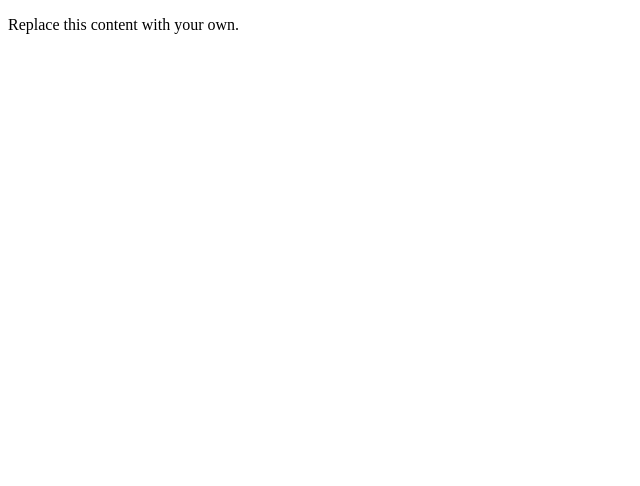
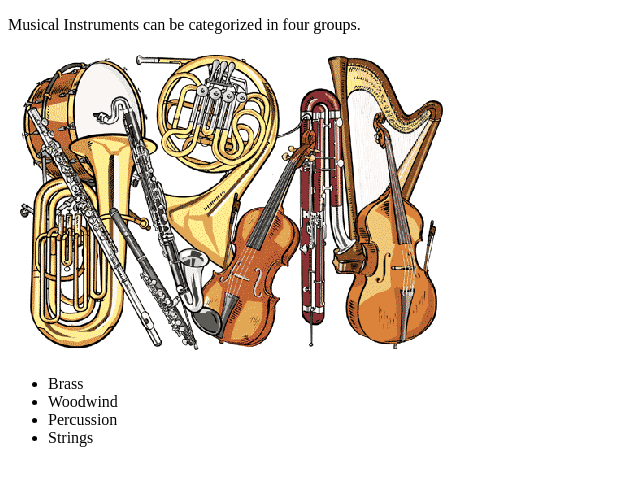
Before and after one commit to extramusical/wsdold, a plain HTML site: page index.html in a window 1280 px wide. Shown: the whole page, without its empty margins (0-640 px from the left). Drawn offline with Linux system fonts and the light colour scheme.

Commit message:
New title and content

```diff
--- a/index.html
+++ b/index.html
@@ -2,9 +2,15 @@
 <html lang="en">
 	<head>
 		<meta charset="utf-8" />
-		<title>Insert your title here</title>
+		<title>Musical Instruments</title>
 	</head>
 	<body>
-		<p>Replace this content with your own.</p>
+		<p>Musical Instruments can be categorized in four groups.</p>
+<img src="musical_instruments.gif" />
+<ul>
+<li>Brass
+<li>Woodwind
+<li>Percussion
+<li>Strings
 	</body>
 </html>
```
